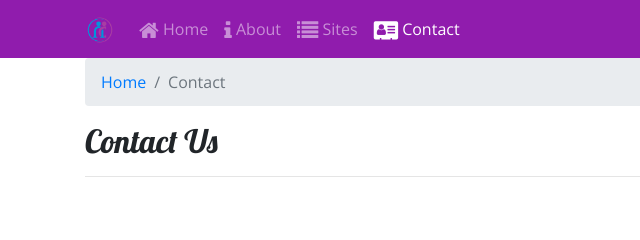
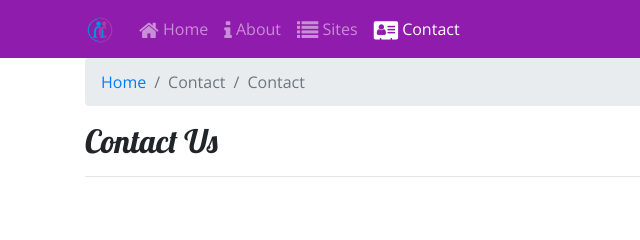
Before and after one commit to Berzaf/Bootstrap-nucampsite, a website: page contactus.html in a window 1280 px wide. Shown: the part 162-402 px from the top of the page, 0-640 px from the left. Drawn offline with nearby package versions, Linux system fonts and the light colour scheme.

Commit message:
Update contactus.html
Add contacts

```diff
--- a/contactus.html
+++ b/contactus.html
@@ -57,6 +57,8 @@
                 <ol class="breadcrumb">
                     <li class="breadcrumb-item"><a href="index.html">Home</a></li>
                     <li class="breadcrumb-item active">Contact</li>
+                    <li class="breadcrumb-item active">Contact</li>
+
                 </ol>
                 <h2>Contact Us</h2>
                 <hr />
```
